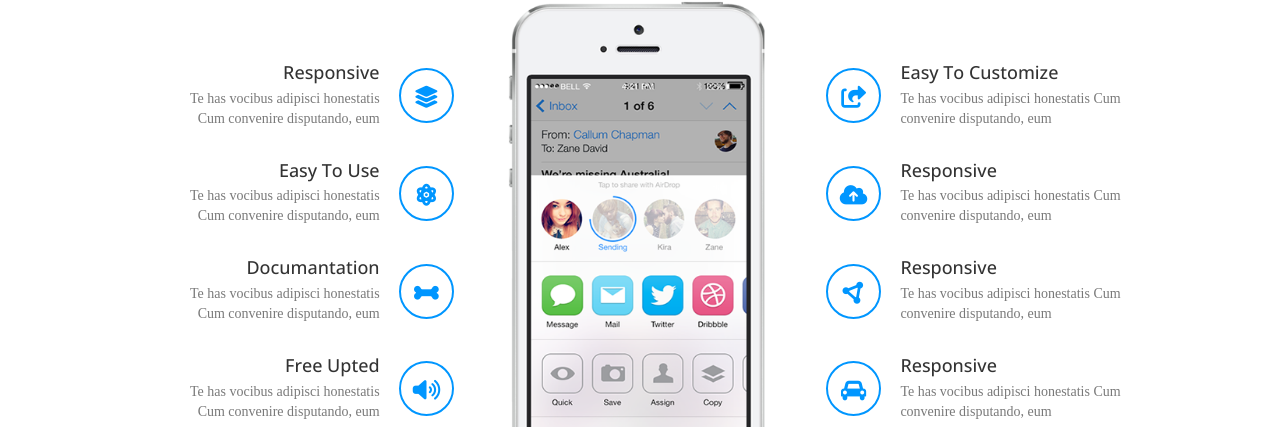
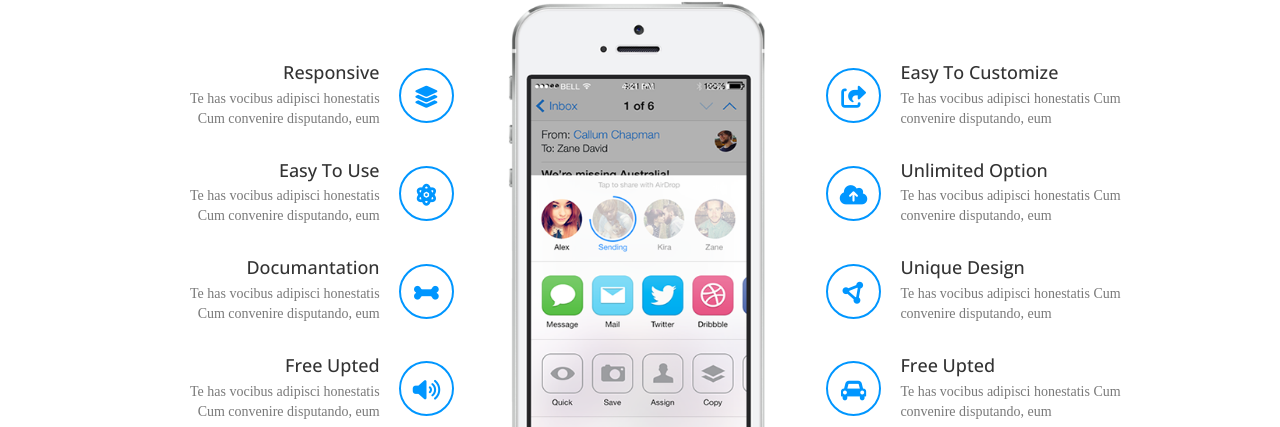
Before and after one commit to ahmedrahin/NBook, a plain HTML site: page index.html in a window 1280 px wide. Shown: the part 1656-2083 px from the top of the page. Drawn offline with nearby package versions, Linux system fonts and the light colour scheme; a script that the page names is missing.

Commit message:
Update index.html

```diff
--- a/index.html
+++ b/index.html
@@ -248,7 +248,7 @@
                 <i class="fa-solid fa-cloud-arrow-up"></i>
               </div>
               <div class="service-info">
-                 <h5>responsive</h5>
+                 <h5>unlimited option</h5>
                  <label>Te has vocibus adipisci honestatis Cum convenire disputando, eum </label>
               </div>
             </div>
@@ -258,7 +258,7 @@
                  <i class="fa-solid fa-circle-nodes"></i>
               </div>
               <div class="service-info">
-                 <h5>responsive</h5>
+                 <h5>unique design</h5>
                  <label>Te has vocibus adipisci honestatis Cum convenire disputando, eum </label>
               </div>
             </div>
@@ -268,7 +268,7 @@
                 <i class="fa fa-car" aria-hidden="true"></i>
               </div>
               <div class="service-info">
-                 <h5>responsive</h5>
+                 <h5>free upted</h5>
                  <label>Te has vocibus adipisci honestatis Cum convenire disputando, eum </label>
               </div>
             </div>
```
